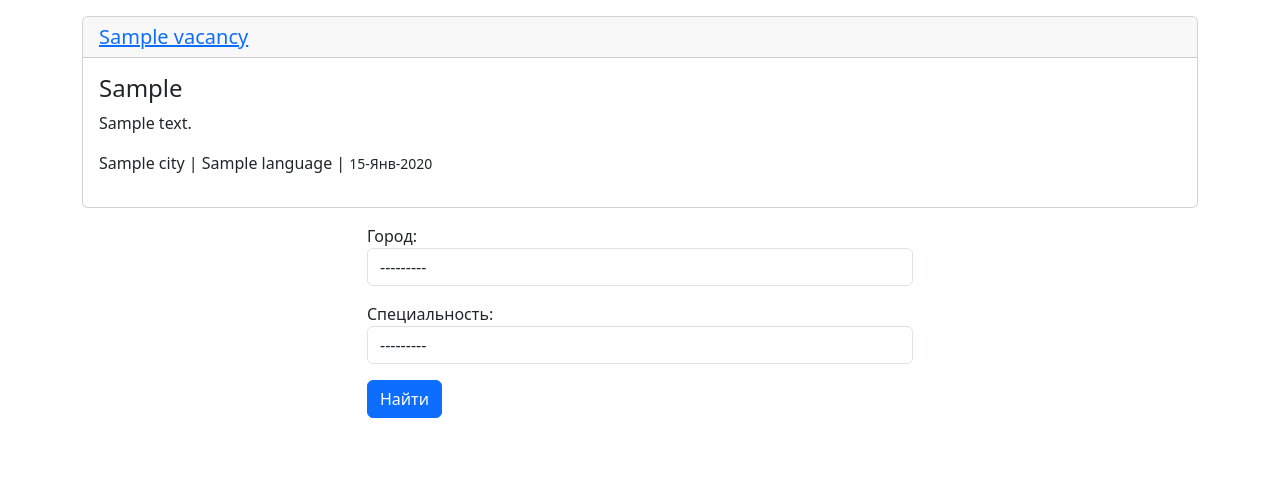
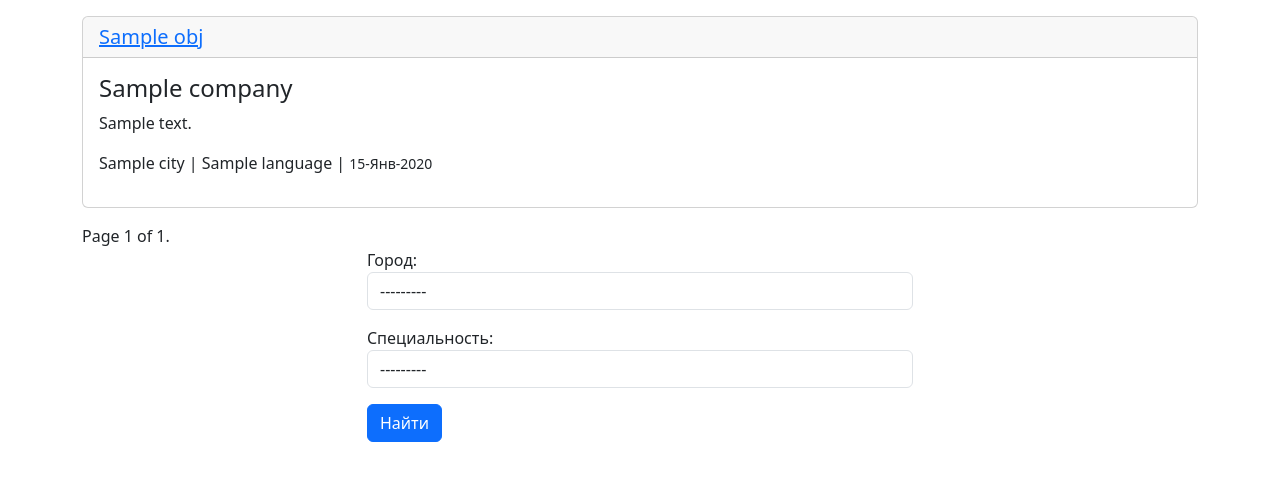
Before and after one commit to ZeRcooI/Scraping_service, a Django app: template src/scraping/templates/scraping/list.html in a window 1280 px wide. Shown: the part 56-537 px from the top of the page. Run offline with Django 5.2, Linux system fonts and the light colour scheme; tables that the repository leaves empty hold one stand-in row (values such as "Sample post"); the template is opened without the code that fills it: values that come from a table or form of the project are taken from there, most other values are stand-ins (such as "Sample title", 1, 10 or a date in 2020).

Commit message:
добавлен глупый, но пагинатор по страницам

```diff
--- a/src/scraping/templates/scraping/list.html
+++ b/src/scraping/templates/scraping/list.html
@@ -16,6 +16,31 @@
         <h3 class="text-center mt-3 mb-3">К сожалению по вашему запросу, ничего не найдено</h3>
     {% endfor %}
 
+    {% if object_list %}
+        <div class="row">
+            <div class="col">
+               <div class="pagination">
+                   <span class="step-links">
+                       {% if object_list.has_previous %}
+                           <a href="?page=1">&laquo; first</a>
+                           <a href="?page={{ object_list.previous_page_number }}">previous</a>
+                       {% endif %}
+
+                       <span class="current">
+                           Page {{ object_list.number }} of {{ object_list.paginator.num_pages }}.
+                       </span>
+
+
+                       {% if object_list.has_next %}
+                           <a href="?page={{ object_list.next_page_number }}">next</a>
+                           <a href="?page={{ object_list.paginator.num_pages }}">last &raquo;</a>
+                       {% endif %}
+                   </span>
+               </div>
+            </div>
+        </div>
+    {% endif %}
+
     <div class="row">
         <div class="col-md-6 mx-auto">
             <form method="get" action="{% url 'list' %}">
@@ -26,6 +51,4 @@
             </form>
         </div>
     </div>
-
-
 {% endblock %}
```
Also changed, not shown: src/scraping/views.py (+8 -2 lines).
